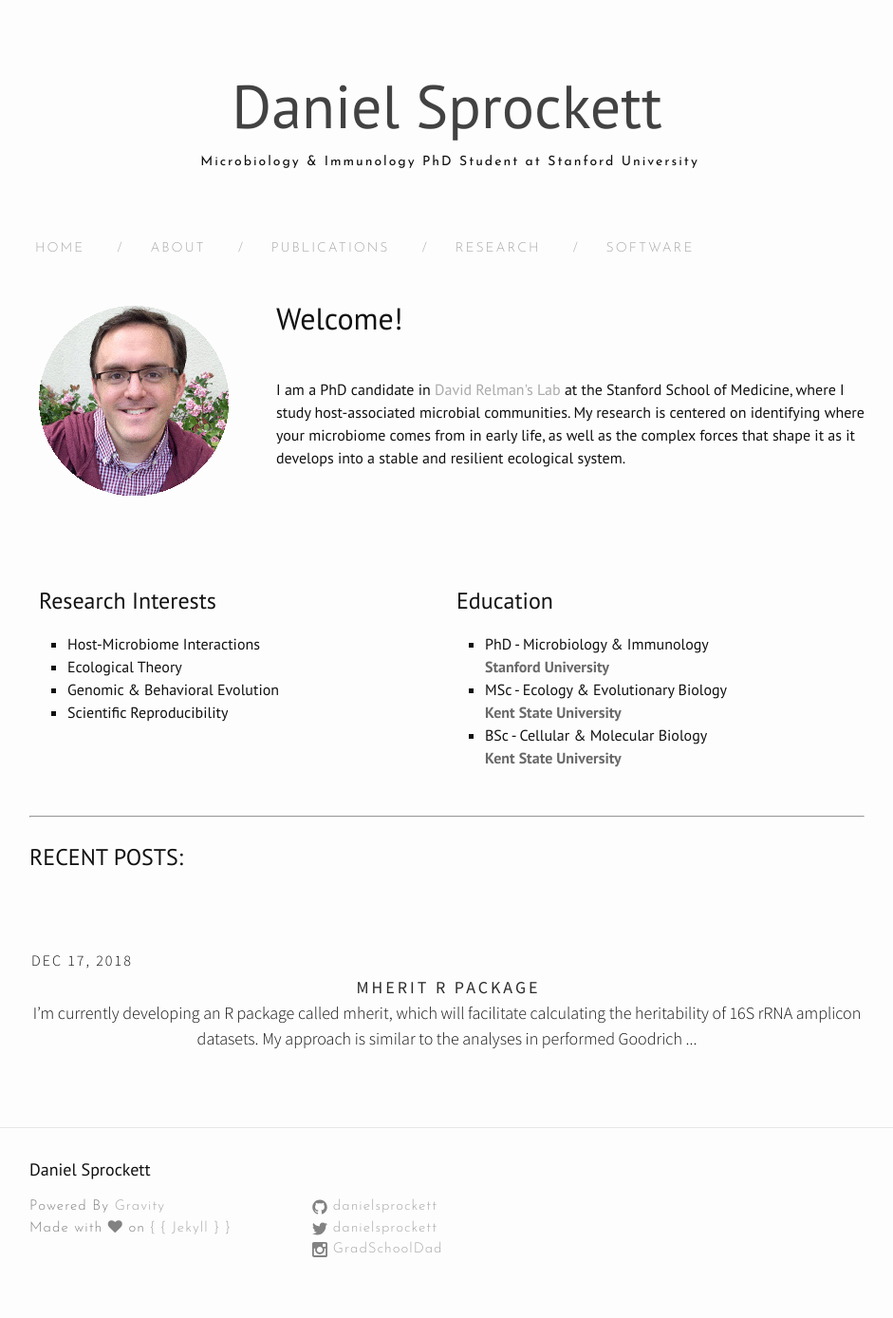
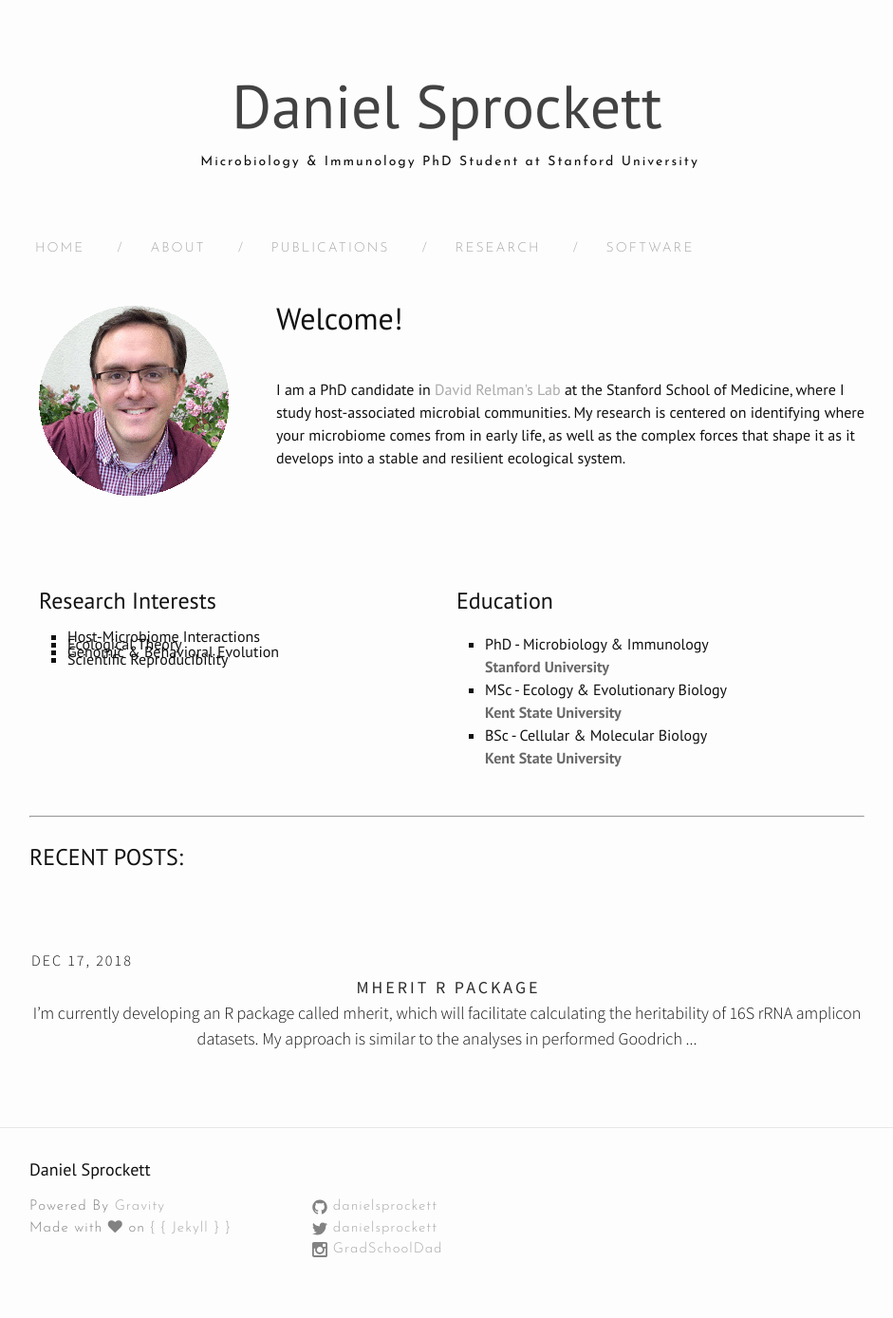
Before and after one commit to DanielSprockett/danielsprockett.github.io, a Jekyll site: the page built from index.html, in a window 1280 px wide. Shown: the whole page at 95% size, without its empty margins (169-1110 px from the left). Built offline with Jekyll 4.4.1, drawn with Linux system fonts in a browser that asks for light colours; nearby versions of some CDN libraries; the list of posts is cut into pages by our own code.

Commit message:
Update index.html

```diff
--- a/index.html
+++ b/index.html
@@ -46,7 +46,7 @@
 <div class="row">
   <div class="column">
     <h2>Research Interests</h2>
-      <ul style="list-style-type:square;line-height:150%">
+      <ul style="list-style-type:square;line-height:50%">
         <li>Host-Microbiome Interactions</li>
         <li>Ecological Theory</li>
         <li>Genomic & Behavioral Evolution</li>
@@ -54,7 +54,7 @@
     </ul>
 
   </div>
-  <div class="column"">
+  <div class="column">
     <h2>Education</h2>
     <p>
       <ul style="list-style-type:square;">
```
